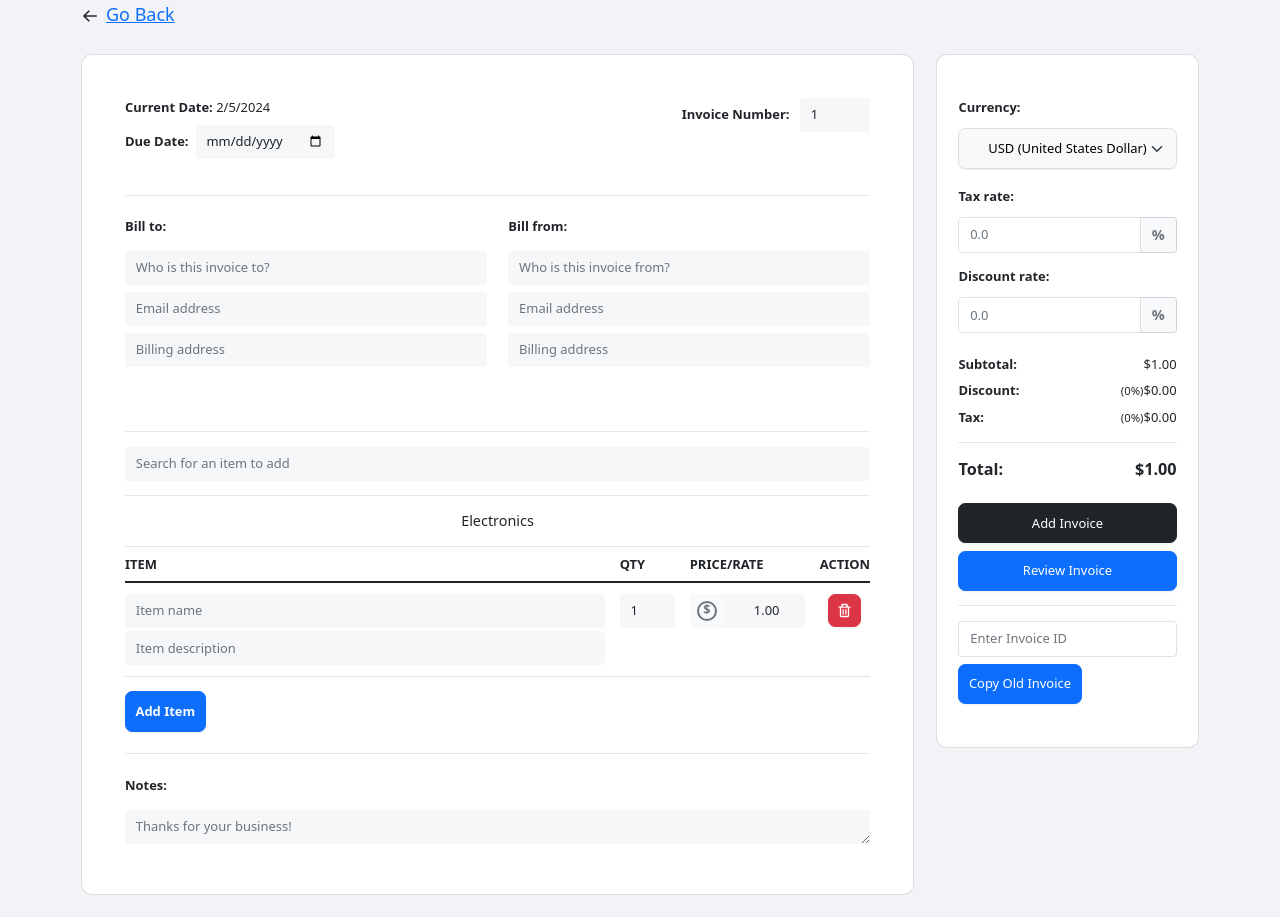
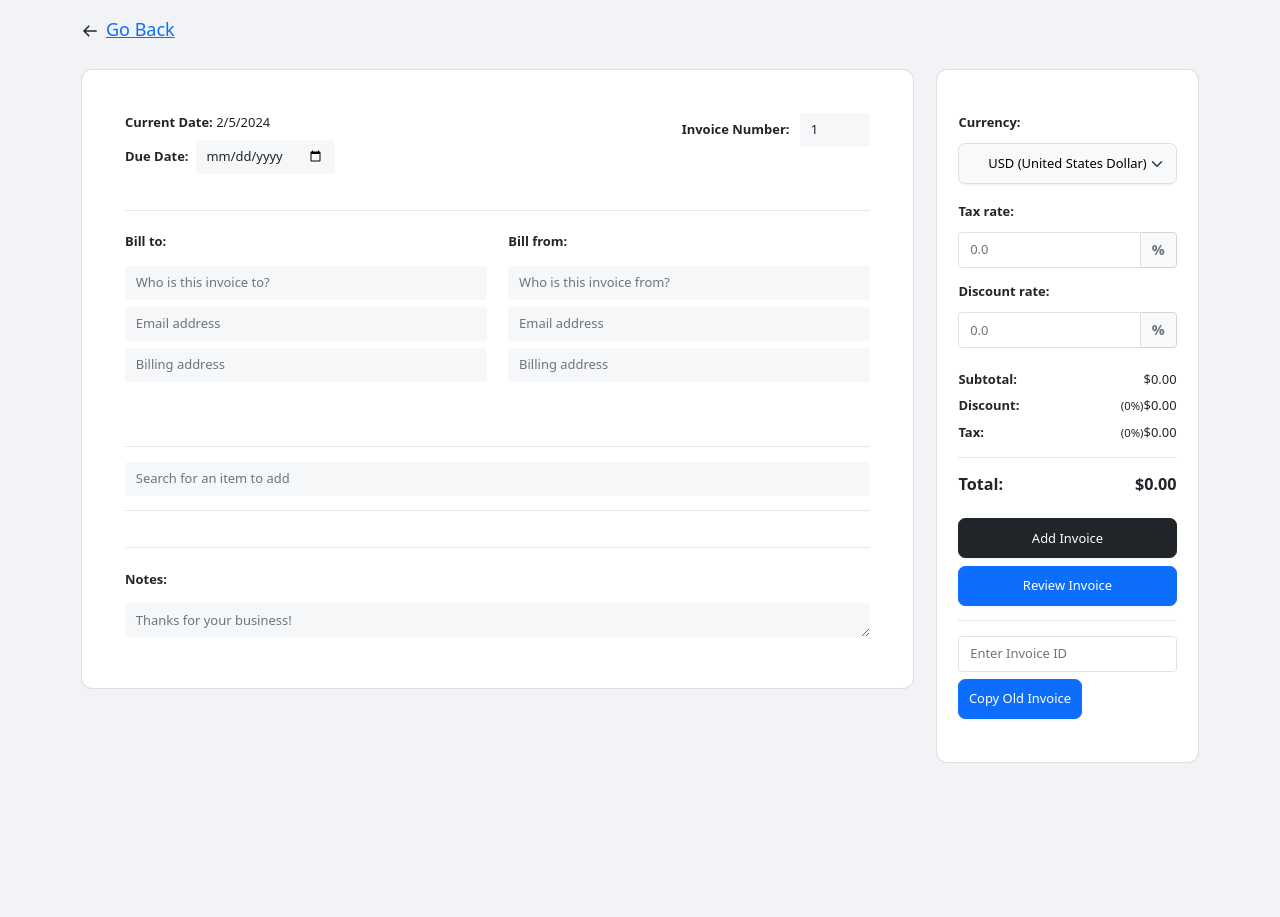
Before and after one commit to Pushpendra766/swipe-assignment, a React (Create React App) app: page /create in a window 1280 px wide. After the commit the page ends 800 px from the top, so only its background shows below. Built offline with nearby package versions, Linux system fonts and the light colour scheme.

Commit message:
invoice creation by product search and category done

```diff
--- /dev/null
+++ b/src/components/CategoryWiseItems.jsx
@@ -0,0 +1,112 @@
+import React, { useState } from "react";
+import "bootstrap/dist/css/bootstrap.min.css";
+import Table from "react-bootstrap/Table";
+import Button from "react-bootstrap/Button";
+import { BiTrash } from "react-icons/bi";
+import EditableField from "./EditableField";
+import { useSelector } from "react-redux";
+import ProductSearch from "./ProductSearch";
+
+const CategoryWiseItems = (props) => {
+  const { items, onItemizedItemEdit, onRowDel } = props;
+  const categories = ["Electronics", "Stationery", "Grocery"];
+  return (
+    <>
+      {categories.map((category) => {
+        if (
+          items.filter((item) => item.itemCategory === category).length === 0
+        ) {
+          return;
+        }
+        return (
+          <div key={category}>
+            <p className="fs-6 fw-semibold text-center">{category}</p>
+            <Table>
+              <thead>
+                <tr>
+                  <th>Item</th>
+                  <th>Qty</th>
+                  <th>Price</th>
+                  <th className="text-center">Action</th>
+                </tr>
+              </thead>
+              <tbody>
+                {items
+                  .filter((item) => item.itemCategory === category)
+                  .map((item) => {
+                    return (
+                      <tr key={item.itemId}>
+                        <td style={{ width: "100%" }}>
+                          <EditableField
+                            onItemizedItemEdit={(evt) =>
+                              onItemizedItemEdit(evt, item.itemId)
+                            }
+                            cellData={{
+                              type: "text",
+                              name: "itemName",
+                              placeholder: "Item name",
+                              value: item.itemName,
+                              id: item.itemId,
+                            }}
+                          />
+                        </td>
+                        <td style={{ minWidth: "70px" }}>
+                          <EditableField
+                            onItemizedItemEdit={(evt) =>
+                              onItemizedItemEdit(evt, item.itemId)
+                            }
+                            cellData={{
+                              type: "number",
+                              name: "itemQuantity",
+                              min: 1,
+                              step: "1",
+                              value: item.itemQuantity,
+                              id: item.itemId,
+                            }}
+                          />
+                        </td>
+                        <td style={{ minWidth: "130px" }}>
+                          <EditableField
+                            onItemizedItemEdit={(evt) =>
+                              onItemizedItemEdit(evt, item.itemId)
+                            }
+                            cellData={{
+                              type: "number",
+                              name: "itemPrice",
+                              min: 1,
+                              step: "0.01",
+                              presicion: 2,
+                              textAlign: "text-end",
+                              value: item.itemPrice,
+                              id: item.itemId,
+                            }}
+                          />
+                        </td>
+                        <td
+                          className="text-center"
+                          style={{ minWidth: "50px" }}
+                        >
+                          <BiTrash
+                            onClick={() => onRowDel(item)}
+                            style={{
+                              height: "33px",
+                              width: "33px",
+                              padding: "7.5px",
+                            }}
+                            className="text-white mt-1 btn btn-danger"
+                          />
+                        </td>
+                      </tr>
+                    );
+                  })}
+              </tbody>
+            </Table>
+            <hr />
+          </div>
+        );
+      })}
+    </>
+  );
+};
+
+export default CategoryWiseItems;
--- a/src/components/InvoiceForm.jsx
+++ b/src/components/InvoiceForm.jsx
@@ -54,15 +54,7 @@ const InvoiceForm = () => {
           discountRate: "",
           discountAmount: "0.00",
           currency: "$",
-          items: [
-            {
-              itemId: 0,
-              itemName: "",
-              itemDescription: "",
-              itemPrice: "1.00",
-              itemQuantity: 1,
-            },
-          ],
+          items: [],
         }
   );
 
@@ -71,22 +63,14 @@ const InvoiceForm = () => {
   }, []);
 
   const handleRowDel = (itemToDelete) => {
-    const updatedItems = formData.items.filter(
-      (item) => item.itemId !== itemToDelete.itemId
-    );
+    const updatedItems = formData.items.filter((item) => {
+      return item.itemId !== itemToDelete.itemId;
+    });
     setFormData({ ...formData, items: updatedItems });
     handleCalculateTotal();
   };
 
-  const handleAddEvent = () => {
-    const id = (+new Date() + Math.floor(Math.random() * 999999)).toString(36);
-    const newItem = {
-      itemId: id,
-      itemName: "",
-      itemDescription: "",
-      itemPrice: "1.00",
-      itemQuantity: 1,
-    };
+  const handleAddEvent = (newItem) => {
     setFormData({
       ...formData,
       items: [...formData.items, newItem],
@@ -304,8 +288,8 @@ const InvoiceForm = () => {
             <hr />
             <InvoiceItem
               onItemizedItemEdit={onItemizedItemEdit}
-              onRowAdd={handleAddEvent}
-              onRowDel={handleRowDel}
+              onRowAdd={(newItem) => handleAddEvent(newItem)}
+              onRowDel={(itemToDelete) => handleRowDel(itemToDelete)}
               currency={formData.currency}
               items={formData.items}
             />
--- a/src/components/InvoiceItem.jsx
+++ b/src/components/InvoiceItem.jsx
@@ -1,127 +1,27 @@
-import React, { useState } from "react";
+import React from "react";
 import "bootstrap/dist/css/bootstrap.min.css";
-import Table from "react-bootstrap/Table";
-import Button from "react-bootstrap/Button";
-import { BiTrash } from "react-icons/bi";
-import EditableField from "./EditableField";
 import { useSelector } from "react-redux";
 import ProductSearch from "./ProductSearch";
+import CategoryWiseItems from "./CategoryWiseItems";
 
 const InvoiceItem = (props) => {
-  const { onItemizedItemEdit, currency, onRowDel, items, onRowAdd } = props;
+  const { onItemizedItemEdit, onRowDel, items, onRowAdd } = props;
   const products = useSelector((store) => store.products.products);
-  const [addedItems, setAddedItems] = useState([]);
-  console.log(addedItems);
-  const itemTable = items.map((item, idx) => (
-    <ItemRow
-      key={item.id ? item.id : idx}
-      item={item}
-      onDelEvent={onRowDel}
-      onItemizedItemEdit={onItemizedItemEdit}
-      currency={currency}
-    />
-  ));
 
   return (
     <div>
       <ProductSearch
         products={products}
-        onItemClick={(item) => setAddedItems([...addedItems, item])}
+        onItemClick={(item) => onRowAdd(item)}
       />
       <hr />
-      <p className="fs-6 fw-semibold text-center">Electronics</p>
-      <Table>
-        <thead>
-          <tr>
-            <th>ITEM</th>
-            <th>QTY</th>
-            <th>PRICE/RATE</th>
-            <th className="text-center">ACTION</th>
-          </tr>
-        </thead>
-        <tbody>{itemTable}</tbody>
-      </Table>
-      <Button className="fw-bold" onClick={onRowAdd}>
-        Add Item
-      </Button>
+      <CategoryWiseItems
+        items={items}
+        onItemizedItemEdit={onItemizedItemEdit}
+        onRowDel={(itemToDelete) => onRowDel(itemToDelete)}
+      />
     </div>
   );
 };
 
-const ItemRow = (props) => {
-  const onDelEvent = () => {
-    props.onDelEvent(props.item);
-  };
-  return (
-    <tr>
-      <td style={{ width: "100%" }}>
-        <EditableField
-          onItemizedItemEdit={(evt) =>
-            props.onItemizedItemEdit(evt, props.item.itemId)
-          }
-          cellData={{
-            type: "text",
-            name: "itemName",
-            placeholder: "Item name",
-            value: props.item.itemName,
-            id: props.item.itemId,
-          }}
-        />
-        <EditableField
-          onItemizedItemEdit={(evt) =>
-            props.onItemizedItemEdit(evt, props.item.itemId)
-          }
-          cellData={{
-            type: "text",
-            name: "itemDescription",
-            placeholder: "Item description",
-            value: props.item.itemDescription,
-            id: props.item.itemId,
-          }}
-        />
-      </td>
-      <td style={{ minWidth: "70px" }}>
-        <EditableField
-          onItemizedItemEdit={(evt) =>
-            props.onItemizedItemEdit(evt, props.item.itemId)
-          }
-          cellData={{
-            type: "number",
-            name: "itemQuantity",
-            min: 1,
-            step: "1",
-            value: props.item.itemQuantity,
-            id: props.item.itemId,
-          }}
-        />
-      </td>
-      <td style={{ minWidth: "130px" }}>
-        <EditableField
-          onItemizedItemEdit={(evt) =>
-            props.onItemizedItemEdit(evt, props.item.itemId)
-          }
-          cellData={{
-            leading: props.currency,
-            type: "number",
-            name: "itemPrice",
-            min: 1,
-            step: "0.01",
-            presicion: 2,
-            textAlign: "text-end",
-            value: props.item.itemPrice,
-            id: props.item.itemId,
-          }}
-        />
-      </td>
-      <td className="text-center" style={{ minWidth: "50px" }}>
-        <BiTrash
-          onClick={onDelEvent}
-          style={{ height: "33px", width: "33px", padding: "7.5px" }}
-          className="text-white mt-1 btn btn-danger"
-        />
-      </td>
-    </tr>
-  );
-};
-
 export default InvoiceItem;
--- a/src/components/InvoiceModal.jsx
+++ b/src/components/InvoiceModal.jsx
@@ -44,9 +44,9 @@ const InvoiceModal = (props) => {
               <h4 className="fw-bold my-2">
                 {props.info.billFrom || "John Uberbacher"}
               </h4>
-              <h7 className="fw-bold text-secondary mb-1">
+              <h6 className="fw-bold text-secondary mb-1">
                 Invoice No.: {props.info.invoiceNumber || ""}
-              </h7>
+              </h6>
             </div>
             <div className="text-end ms-4">
               <h6 className="fw-bold mt-1 mb-2">Amount&nbsp;Due:</h6>
--- a/src/components/ProductForm.jsx
+++ b/src/components/ProductForm.jsx
@@ -21,6 +21,7 @@ const ProductForm = ({ currentProduct, updateProductModalOpen }) => {
     sellingPrice: isEdit ? currentProduct.sellingPrice : "",
     buyingPrice: isEdit ? currentProduct.buyingPrice : "",
     quantityAvailable: isEdit ? currentProduct.quantityAvailable : "",
+    category: isEdit ? currentProduct.category : "",
   });
 
   const updateFormData = (key, newValue) => {
@@ -67,7 +68,7 @@ const ProductForm = ({ currentProduct, updateProductModalOpen }) => {
               Product Name is required!
             </Form.Control.Feedback>
           </Form.Group>
-          <Form.Group as={Col} md="3">
+          <Form.Group as={Col} md="2">
             <Form.Label>Quantity</Form.Label>
             <Form.Control
               required
@@ -82,7 +83,7 @@ const ProductForm = ({ currentProduct, updateProductModalOpen }) => {
               Quantity is required!
             </Form.Control.Feedback>
           </Form.Group>
-          <Form.Group as={Col} md="3">
+          <Form.Group as={Col} md="2">
             <Form.Label>Selling Price</Form.Label>
             <InputGroup hasValidation>
               <InputGroup.Text id="inputGroupPrepend">$</InputGroup.Text>
@@ -98,7 +99,7 @@ const ProductForm = ({ currentProduct, updateProductModalOpen }) => {
               </Form.Control.Feedback>
             </InputGroup>
           </Form.Group>
-          <Form.Group as={Col} md="3">
+          <Form.Group as={Col} md="2">
             <Form.Label>Buying Price</Form.Label>
             <InputGroup hasValidation>
               <InputGroup.Text>$</InputGroup.Text>
@@ -114,6 +115,23 @@ const ProductForm = ({ currentProduct, updateProductModalOpen }) => {
               </Form.Control.Feedback>
             </InputGroup>
           </Form.Group>
+          <Form.Group as={Col} md="3">
+            <Form.Label>Category</Form.Label>
+            <Form.Control
+              as="select"
+              required
+              value={formData.category}
+              onChange={(e) => updateFormData("category", e.target.value)}
+            >
+              <option value="">Select a category</option>
+              <option value="Grocery">Grocery</option>
+              <option value="Stationery">Stationery</option>
+              <option value="Electronics">Electronics</option>
+            </Form.Control>
+            <Form.Control.Feedback type="invalid">
+              Please select a category!
+            </Form.Control.Feedback>
+          </Form.Group>
         </Row>
         <Button className="fw-bold" type="submit">
           {isEdit ? "Update" : "Add"} Product
--- a/src/components/ProductSearch.jsx
+++ b/src/components/ProductSearch.jsx
@@ -20,9 +20,18 @@ const ProductSearch = ({ products, onItemClick }) => {
   };
 
   const handleItemClick = (item) => {
+    const id = (+new Date() + Math.floor(Math.random() * 999999)).toString(36);
+    const newItem = {
+      itemId: id,
+      itemName: item.name,
+      itemCategory: item.category,
+      itemDescription: "",
+      itemPrice: item.sellingPrice,
+      itemQuantity: 1,
+    };
+    onItemClick(newItem);
     setSearchTerm("");
     setSuggestedProducts([]);
-    onItemClick(item);
   };
 
   return (
```
